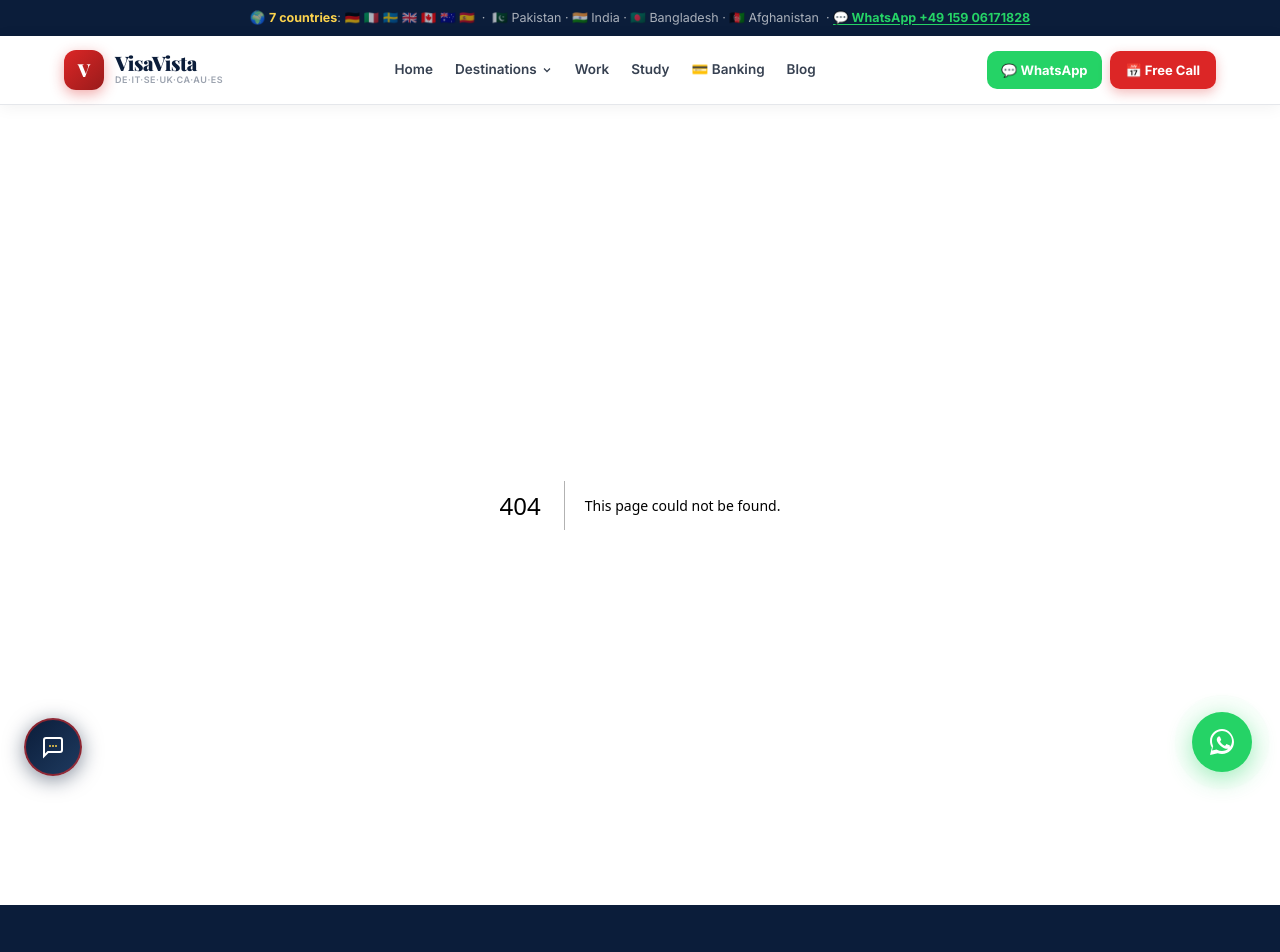
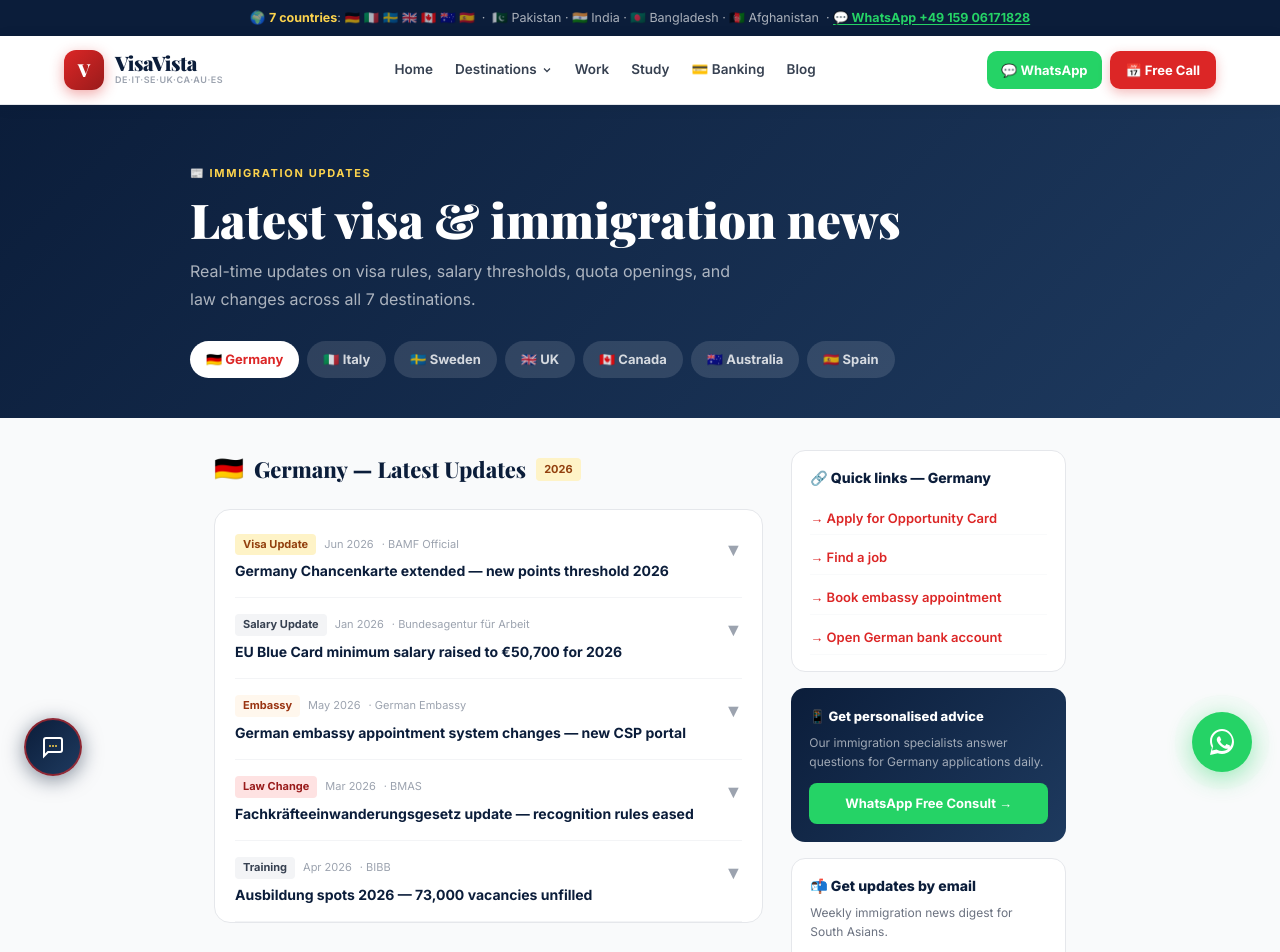
Before and after one commit to ShaistaShabbir-prog/start-in-germany-full, a Next.js app: page /news in a window 1280 px wide. Before the commit this address had no page. Shown: the top 952 px of the page. Built offline with nearby package versions, Linux system fonts and the light colour scheme.

Commit message:
feat: news hub page — all 7 countries, live updates, quick links, WhatsApp CTA

```diff
--- /dev/null
+++ b/app/news/page.tsx
@@ -0,0 +1,111 @@
+"use client";
+import { useState } from "react";
+import NewsWidget from "@/components/NewsWidget";
+import Link from "next/link";
+
+const PD = '"Playfair Display",Georgia,serif';
+const IN = '"Inter",ui-sans-serif,system-ui,sans-serif';
+
+const COUNTRIES = [
+  { id:"germany",   flag:"🇩🇪", name:"Germany",   color:"#DC2626" },
+  { id:"italy",     flag:"🇮🇹", name:"Italy",     color:"#059669" },
+  { id:"sweden",    flag:"🇸🇪", name:"Sweden",    color:"#1D4ED8" },
+  { id:"uk",        flag:"🇬🇧", name:"UK",        color:"#7C3AED" },
+  { id:"canada",    flag:"🇨🇦", name:"Canada",    color:"#D97706" },
+  { id:"australia", flag:"🇦🇺", name:"Australia", color:"#0D9488" },
+  { id:"spain",     flag:"🇪🇸", name:"Spain",     color:"#EC4899" },
+];
+
+export default function NewsPage() {
+  const [active, setActive] = useState("germany");
+  const ac = COUNTRIES.find(c=>c.id===active)!;
+
+  return (
+    <div style={{background:"#F9FAFB",minHeight:"100vh",fontFamily:IN}}>
+      {/* Header */}
+      <div style={{background:"linear-gradient(135deg,#0B1D3A,#1E3A5F)",padding:"60px 1.5rem 40px"}}>
+        <div style={{maxWidth:"900px",margin:"0 auto"}}>
+          <span style={{fontSize:"11px",fontWeight:700,textTransform:"uppercase",letterSpacing:"0.15em",color:"#FCD34D",display:"block",marginBottom:"10px"}}>📰 Immigration Updates</span>
+          <h1 style={{fontFamily:PD,fontSize:"clamp(2rem,5vw,3rem)",fontWeight:900,color:"#fff",marginBottom:"12px",lineHeight:1.1}}>
+            Latest visa & immigration news
+          </h1>
+          <p style={{fontSize:"16px",color:"rgba(255,255,255,.65)",maxWidth:"560px",lineHeight:1.75}}>
+            Real-time updates on visa rules, salary thresholds, quota openings, and law changes across all 7 destinations.
+          </p>
+          {/* Country tabs */}
+          <div style={{display:"flex",gap:"8px",flexWrap:"wrap",marginTop:"28px"}}>
+            {COUNTRIES.map(c=>(
+              <button key={c.id} onClick={()=>setActive(c.id)}
+                style={{display:"flex",alignItems:"center",gap:"6px",padding:"8px 16px",borderRadius:"20px",border:"none",cursor:"pointer",fontWeight:700,fontSize:"13px",fontFamily:IN,transition:"all .15s",
+                  background:active===c.id?"#fff":active===c.id?"#fff":"rgba(255,255,255,.12)",
+                  color:active===c.id?c.color:"rgba(255,255,255,.8)"}}>
+                {c.flag} {c.name}
+              </button>
+            ))}
+          </div>
+        </div>
+      </div>
+
+      {/* Content */}
+      <div style={{maxWidth:"900px",margin:"0 auto",padding:"32px 1.5rem"}}>
+        <div style={{display:"grid",gridTemplateColumns:"2fr 1fr",gap:"28px"}}>
+          {/* News feed */}
+          <div>
+            <div style={{display:"flex",alignItems:"center",gap:"10px",marginBottom:"20px"}}>
+              <span style={{fontSize:"24px"}}>{ac.flag}</span>
+              <h2 style={{fontFamily:PD,fontSize:"22px",fontWeight:800,color:"#0B1D3A",margin:0}}>{ac.name} — Latest Updates</h2>
+              <span style={{fontSize:"11px",fontWeight:700,padding:"3px 8px",borderRadius:"4px",background:"#FEF3C7",color:"#92400E"}}>2026</span>
+            </div>
+            <div style={{background:"#fff",border:"1px solid #E5E7EB",borderRadius:"16px",padding:"8px 20px 0"}}>
+              <NewsWidget country={active} />
+            </div>
+          </div>
+
+          {/* Sidebar */}
+          <div style={{display:"flex",flexDirection:"column",gap:"16px"}}>
+            {/* Quick links */}
+            <div style={{background:"#fff",border:"1px solid #E5E7EB",borderRadius:"14px",padding:"16px 18px"}}>
+              <h3 style={{fontWeight:800,fontSize:"14px",marginBottom:"12px",color:"#0B1D3A"}}>🔗 Quick links — {ac.name}</h3>
+              <div style={{display:"flex",flexDirection:"column",gap:"6px"}}>
+                {active==="germany"&&[
+                  {l:"Apply for Opportunity Card",href:"/visa"},
+                  {l:"Find a job",href:"/work"},
+                  {l:"Book embassy appointment",href:"/appointment"},
+                  {l:"Open German bank account",href:"/finances"},
+                ].map(k=>(
+                  <Link key={k.l} href={k.href} style={{fontSize:"13px",color:ac.color,fontWeight:600,textDecoration:"none",padding:"6px 0",borderBottom:"1px solid #F9FAFB"}}>→ {k.l}</Link>
+                ))}
+                {active!=="germany"&&[
+                  {l:`${ac.name} visa guide`,href:`/${active==="uk"?"uk":active}`},
+                  {l:"Free consultation",href:"/consultancy"},
+                  {l:"WhatsApp us",href:"https://wa.me/4915906171828"},
+                ].map(k=>(
+                  <a key={k.l} href={k.href} style={{fontSize:"13px",color:ac.color,fontWeight:600,textDecoration:"none",padding:"6px 0",borderBottom:"1px solid #F9FAFB"}}>→ {k.l}</a>
+                ))}
+              </div>
+            </div>
+
+            {/* WhatsApp CTA */}
+            <div style={{background:"linear-gradient(135deg,#0B1D3A,#1E3A5F)",borderRadius:"14px",padding:"18px"}}>
+              <p style={{fontSize:"13px",fontWeight:800,color:"#fff",marginBottom:"6px"}}>📱 Get personalised advice</p>
+              <p style={{fontSize:"12px",color:"rgba(255,255,255,.6)",lineHeight:1.6,marginBottom:"12px"}}>Our immigration specialists answer questions for {ac.name} applications daily.</p>
+              <a href="https://wa.me/4915906171828?text=Hi! I want to move to ${ac.name} and need help." target="_blank" rel="noopener"
+                style={{display:"block",background:"#25D366",color:"#fff",padding:"10px 14px",borderRadius:"8px",fontWeight:700,fontSize:"13px",textAlign:"center",textDecoration:"none"}}>
+                WhatsApp Free Consult →
+              </a>
+            </div>
+
+            {/* Newsletter */}
+            <div style={{background:"#fff",border:"1px solid #E5E7EB",borderRadius:"14px",padding:"16px 18px"}}>
+              <p style={{fontWeight:800,fontSize:"14px",marginBottom:"6px",color:"#0B1D3A"}}>📬 Get updates by email</p>
+              <p style={{fontSize:"12px",color:"#6B7280",marginBottom:"10px"}}>Weekly immigration news digest for South Asians.</p>
+              <Link href="/" style={{display:"block",background:"#DC2626",color:"#fff",padding:"9px 14px",borderRadius:"8px",fontWeight:700,fontSize:"13px",textAlign:"center",textDecoration:"none"}}>
+                Subscribe free →
+              </Link>
+            </div>
+          </div>
+        </div>
+      </div>
+    </div>
+  );
+}
```
